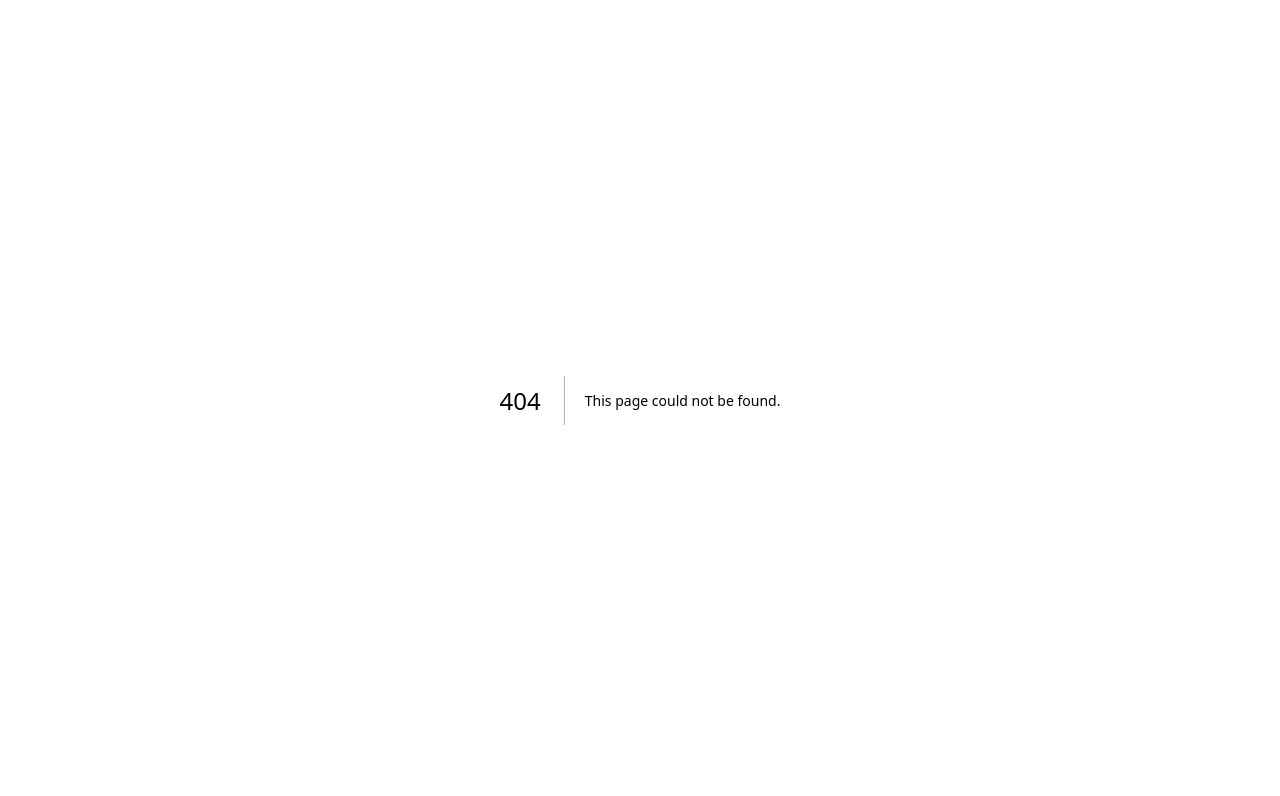
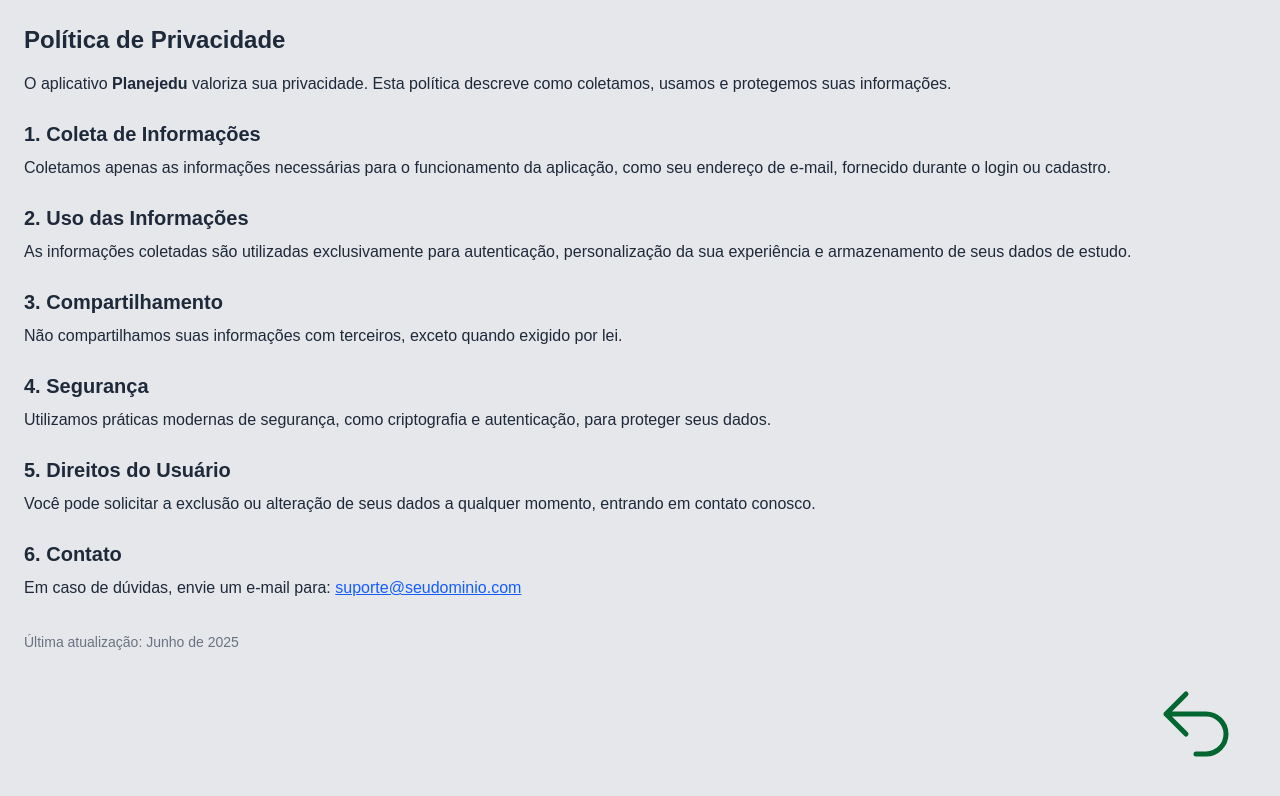
Before and after one commit to Ricardo-Tanabe/planejedu, a Next.js app: page /privacy-policy in a window 1280 px wide. Before the commit this address had no page. Shown: the top 796 px of the page. Built offline with nearby package versions, Linux system fonts and the light colour scheme.

Commit message:
docs: cria página de política de privacidade com informações sobre coleta e uso de dados

```diff
--- /dev/null
+++ b/src/app/privacy-policy/page.tsx
@@ -0,0 +1,49 @@
+import Link from "next/link";
+import { ArrowUturnLeftIcon} from "@heroicons/react/24/outline"
+
+export default function PrivacyPolicyPage() {
+  return (
+    <main className="min-h-screen p-6 bg-gray-200 text-gray-800">
+      <h1 className="text-2xl font-semibold mb-4">Política de Privacidade</h1>
+
+      <p className="mb-4">
+        O aplicativo <strong>Planejedu</strong> valoriza sua privacidade. Esta política descreve como coletamos, usamos e protegemos suas informações.
+      </p>
+
+      <h2 className="text-xl font-semibold mt-6 mb-2">1. Coleta de Informações</h2>
+      <p className="mb-4">
+        Coletamos apenas as informações necessárias para o funcionamento da aplicação, como seu endereço de e-mail, fornecido durante o login ou cadastro.
+      </p>
+
+      <h2 className="text-xl font-semibold mt-6 mb-2">2. Uso das Informações</h2>
+      <p className="mb-4">
+        As informações coletadas são utilizadas exclusivamente para autenticação, personalização da sua experiência e armazenamento de seus dados de estudo.
+      </p>
+
+      <h2 className="text-xl font-semibold mt-6 mb-2">3. Compartilhamento</h2>
+      <p className="mb-4">
+        Não compartilhamos suas informações com terceiros, exceto quando exigido por lei.
+      </p>
+
+      <h2 className="text-xl font-semibold mt-6 mb-2">4. Segurança</h2>
+      <p className="mb-4">
+        Utilizamos práticas modernas de segurança, como criptografia e autenticação, para proteger seus dados.
+      </p>
+
+      <h2 className="text-xl font-semibold mt-6 mb-2">5. Direitos do Usuário</h2>
+      <p className="mb-4">
+        Você pode solicitar a exclusão ou alteração de seus dados a qualquer momento, entrando em contato conosco.
+      </p>
+
+      <h2 className="text-xl font-semibold mt-6 mb-2">6. Contato</h2>
+      <p className="mb-4">
+        Em caso de dúvidas, envie um e-mail para: <a href="mailto:suporte@seudominio.com" className="text-blue-600 underline">suporte@seudominio.com</a>
+      </p>
+
+      <p className="text-sm text-gray-500 mt-8">Última atualização: Junho de 2025</p>
+      <Link href={"/"} className="flex justify-end mt-8 pr-5">
+        <ArrowUturnLeftIcon className="text-green-800 w-20 h-20"/>
+      </Link>
+    </main>
+  );
+}
```
